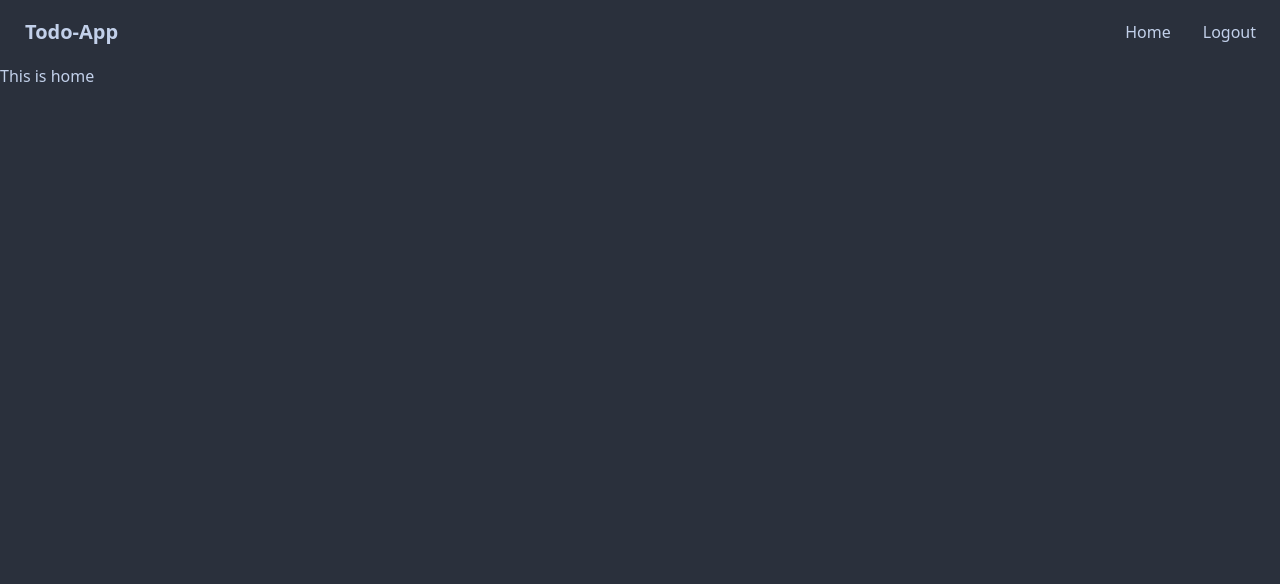
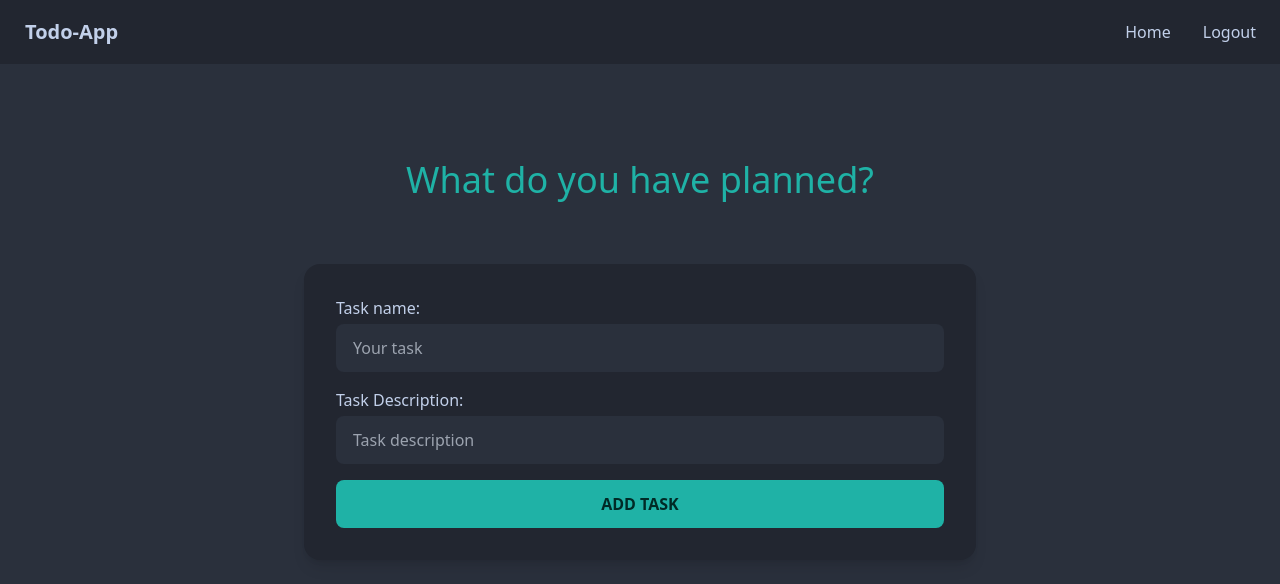
Before and after one commit to tanvirch0750/Todo-App, a React (Create React App) app: page / in a window 1280 px wide. Shown: the top 584 px of the page. Built offline with nearby package versions, Linux system fonts and the light colour scheme; no server answers; sample sign-in values are in the browser's storage.

Commit message:
implemented add task form

```diff
--- a/src/Pages/Home.jsx
+++ b/src/Pages/Home.jsx
@@ -1,10 +1,14 @@
 import React from "react";
+import TaskForm from "../components/TaskForm";
 
 const Home = () => {
   return (
-    <div>
-      <h1>This is home</h1>
-    </div>
+    <section className="py-24 lg:container lg:mx-auto px-5 lg:px-0">
+      <h1 className="text-center text-4xl font-medium text-accent">
+        What do you have planned?
+      </h1>
+      <TaskForm />
+    </section>
   );
 };
 
--- a/src/components/Navbar.jsx
+++ b/src/components/Navbar.jsx
@@ -11,7 +11,7 @@ const Navbar = () => {
   };
 
   return (
-    <div className="navbar bg-base-100">
+    <div className="navbar bg-neutral">
       <div className="navbar-start">
         <div className="dropdown">
           <label tabIndex="0" className="btn btn-ghost lg:hidden">
--- /dev/null
+++ b/src/components/TaskForm.jsx
@@ -0,0 +1,70 @@
+import React from "react";
+import { useForm } from "react-hook-form";
+
+const TaskForm = () => {
+  const {
+    register,
+    formState: { errors },
+    handleSubmit,
+  } = useForm({});
+  const onSubmit = async (data) => {
+    console.log(data);
+  };
+  return (
+    <div className="py-16">
+      <div className="card max-w-2xl bg-neutral shadow-lg mx-auto">
+        <div className="card-body">
+          <form className="" onSubmit={handleSubmit(onSubmit)}>
+            <div>
+              <label className="font-medium">Task name:</label>
+              <input
+                {...register("name", {
+                  required: {
+                    value: true,
+                    message: "Task name is required",
+                  },
+                })}
+                type="text"
+                placeholder="Your task"
+                className="input w-full mt-1"
+              />
+              {errors.name?.type === "required" && (
+                <span className="text-red-500 mt-2 block">
+                  {errors?.name?.message}
+                </span>
+              )}
+            </div>
+            <div className="mt-4">
+              <label className="font-medium">Task Description:</label>
+              <input
+                {...register("description", {
+                  required: {
+                    value: true,
+                    message: "Discription is required",
+                  },
+                })}
+                type="text"
+                placeholder="Task description"
+                className="input w-full mt-1"
+              />
+              {errors.name?.type === "required" && (
+                <span className="text-red-500 mt-2 block">
+                  {errors?.description?.message}
+                </span>
+              )}
+            </div>
+
+            <button
+              type="submit"
+              className="btn btn-accent input input-bordered w-full uppercase mt-4"
+            >
+              Add Task
+            </button>
+          </form>
+        </div>
+      </div>
+    </div>
+  );
+};
+
+export default TaskForm;
--- a/tailwind.config.js
+++ b/tailwind.config.js
@@ -10,7 +10,7 @@ module.exports = {
           primary: "#6419E6",
           secondary: "#D926A9",
           accent: "#1FB2A6",
-          neutral: "#191D24",
+          neutral: "#222630",
           "base-100": "#2A303C",
           info: "#3ABFF8",
           success: "#36D399",
```
